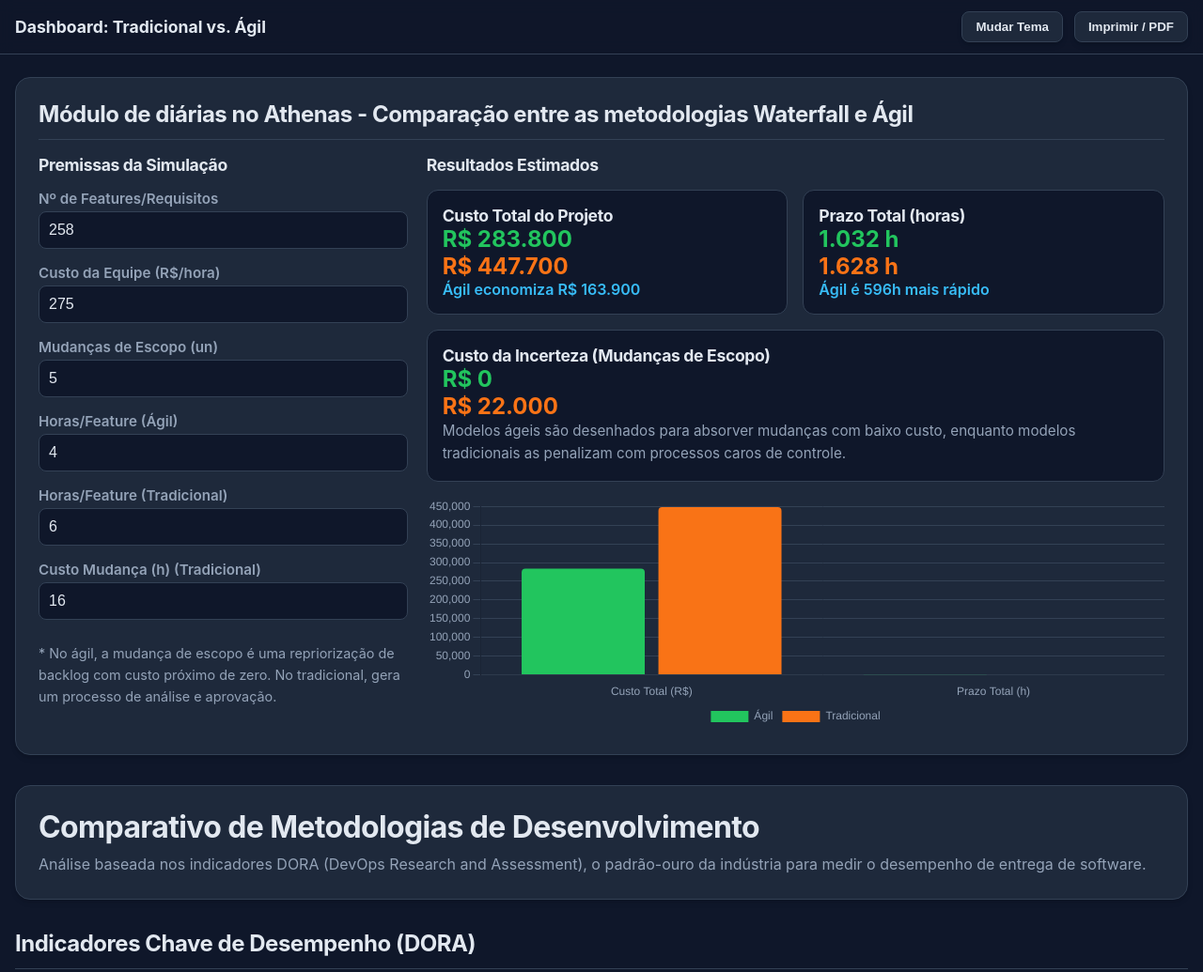
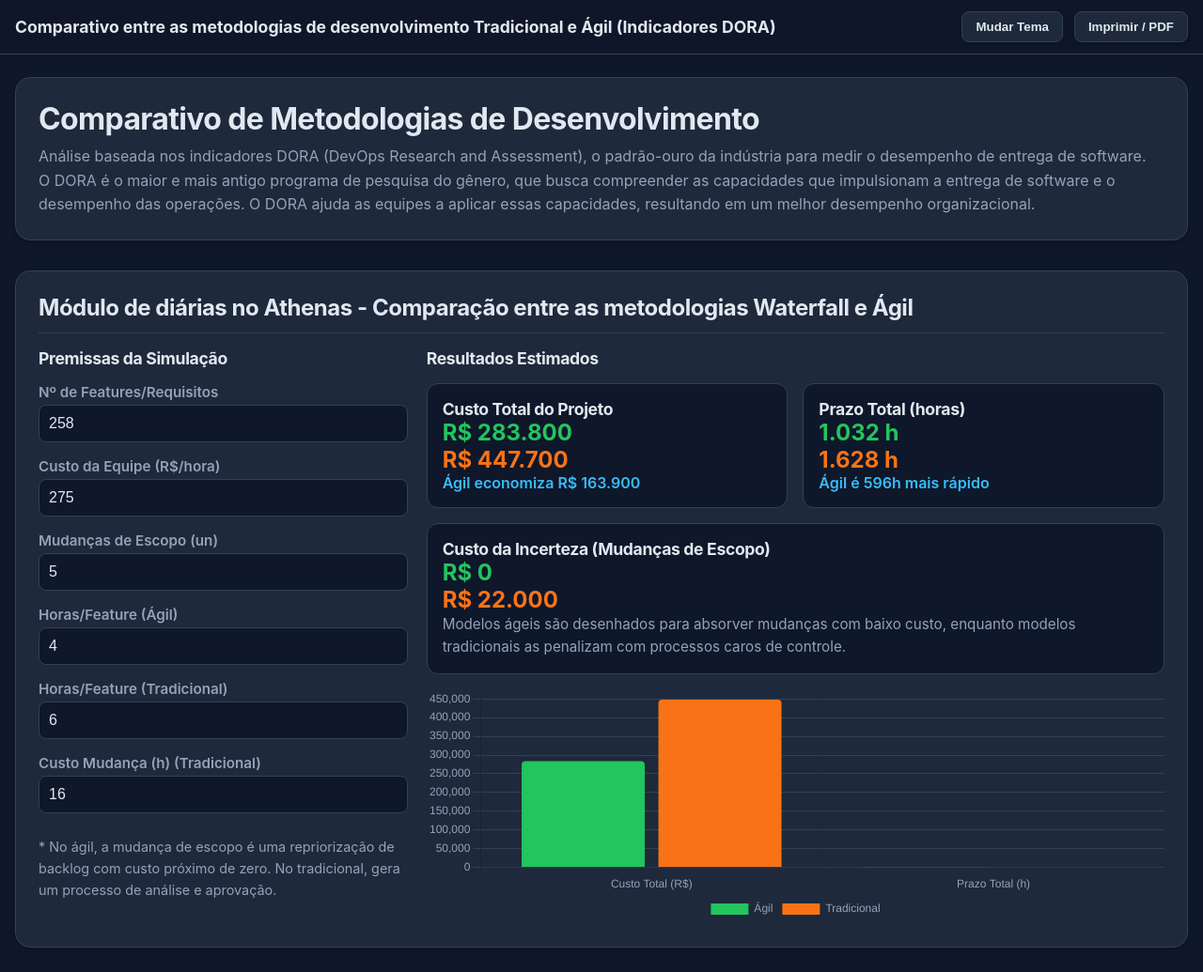
Before and after one commit to rodrigofm/dora-dashboard, a plain HTML site: page index.html in a window 1280 px wide. Shown: the top 1035 px of the page at 94% size. Drawn offline with nearby package versions, Linux system fonts and the light colour scheme.

Commit message:
alteração no painel superior e nomeclatura

```diff
--- a/index.html
+++ b/index.html
@@ -3,7 +3,7 @@
   <head>
     <meta charset="utf-8" />
     <meta name="viewport" content="width=device-width, initial-scale=1" />
-    <title>Dashboard: Tradicional vs. Ágil (Indicadores DORA)</title>
+    <title>Comparativo entre as metodologias de desenvolvimento Tradicional e Ágil (Indicadores DORA)</title>
     <link rel="preconnect" href="https://cdn.jsdelivr.net" />
     <script src="https://cdn.jsdelivr.net/npm/chart.js@4.4.3/dist/chart.umd.min.js"></script>
     <style>
@@ -108,7 +108,7 @@
   <body data-theme="dark">
     <header>
       <div class="inner">
-        <div class="brand">Dashboard: Tradicional vs. Ágil</div>
+        <div class="brand">Comparativo entre as metodologias de desenvolvimento Tradicional e Ágil (Indicadores DORA)</div>
         <div class="actions">
           <button id="toggleTheme">Mudar Tema</button>
           <button onclick="window.print()">Imprimir / PDF</button>
@@ -117,7 +117,13 @@
     </header>
 
     <main class="container grid" style="gap: 32px;">
-		<section class="panel">
+	  <section class="panel">
+        <h1>Comparativo de Metodologias de Desenvolvimento</h1>
+        <p>Análise baseada nos indicadores DORA (DevOps Research and Assessment), o padrão-ouro da indústria para medir o desempenho de entrega de software.</p>
+		<p>O DORA é o maior e mais antigo programa de pesquisa do gênero, que busca compreender as capacidades que impulsionam a entrega de software e o desempenho das operações. O DORA ajuda as equipes a aplicar essas capacidades, resultando em um melhor desempenho organizacional.</p>
+      </section>
+
+	  <section class="panel">
         <!--<h2>Simulação de Projeto: Custo e Mudança de Escopo</h2>-->
 		<h2>Módulo de diárias no Athenas - Comparação entre as metodologias Waterfall e Ágil</h2>
         <div class="grid sim-grid">
@@ -177,11 +183,6 @@
             </div>
           </div>
         </div>
-      </section>
-
-      <section class="panel">
-        <h1>Comparativo de Metodologias de Desenvolvimento</h1>
-        <p>Análise baseada nos indicadores DORA (DevOps Research and Assessment), o padrão-ouro da indústria para medir o desempenho de entrega de software.</p>
       </section>
 
       <section>
@@ -266,7 +267,7 @@
     </main>
 
     <footer>
-      Baseado nos benchmarks <a href="https://dora.dev" target="_blank" rel="noopener">DORA Research</a>. Desenvolvido para fins ilustrativos.
+      Baseado nos benchmarks <a href="https://dora.dev" target="_blank" rel="noopener">DORA Research</a>.
     </footer>
 
     <script>
```
